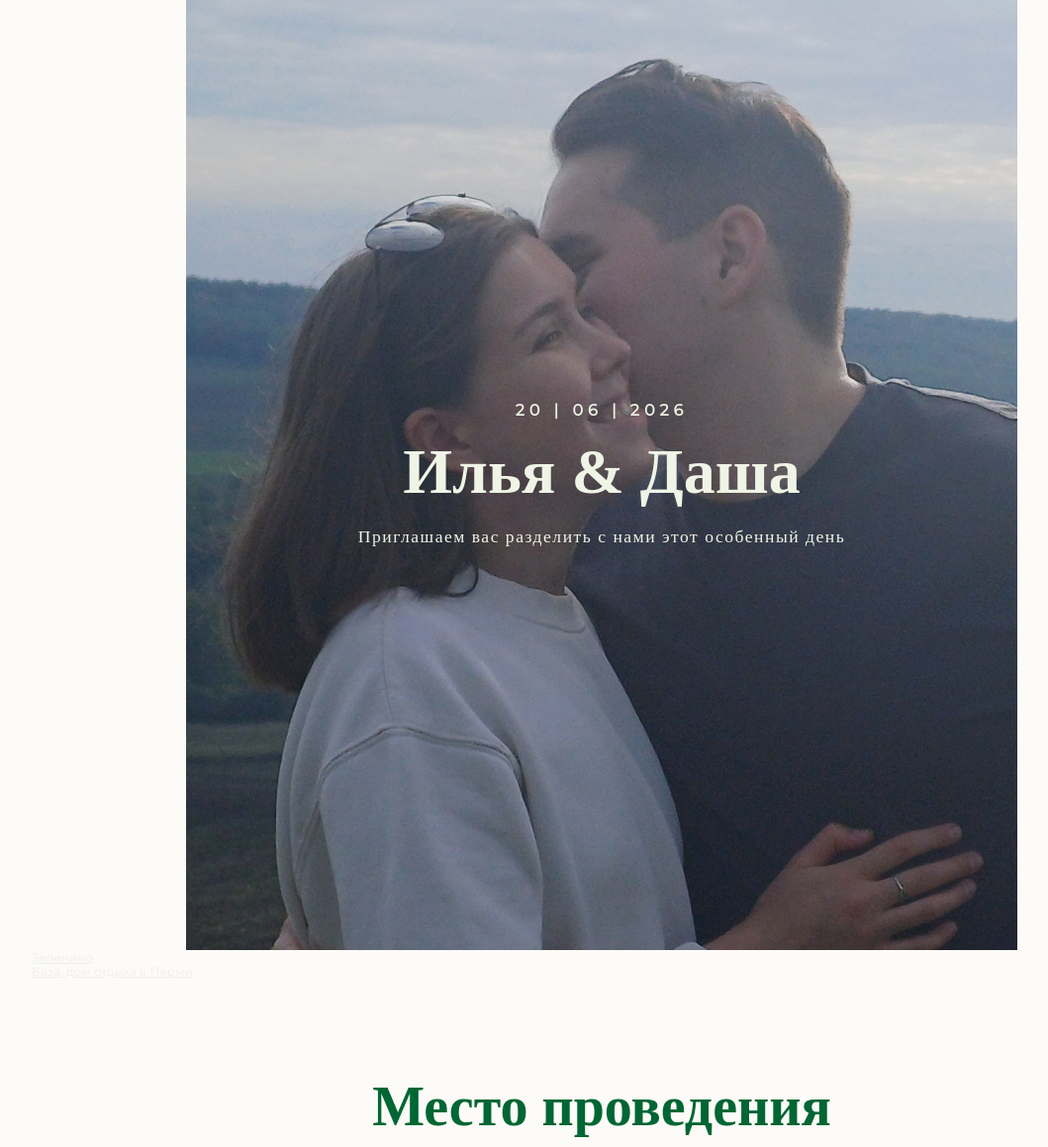
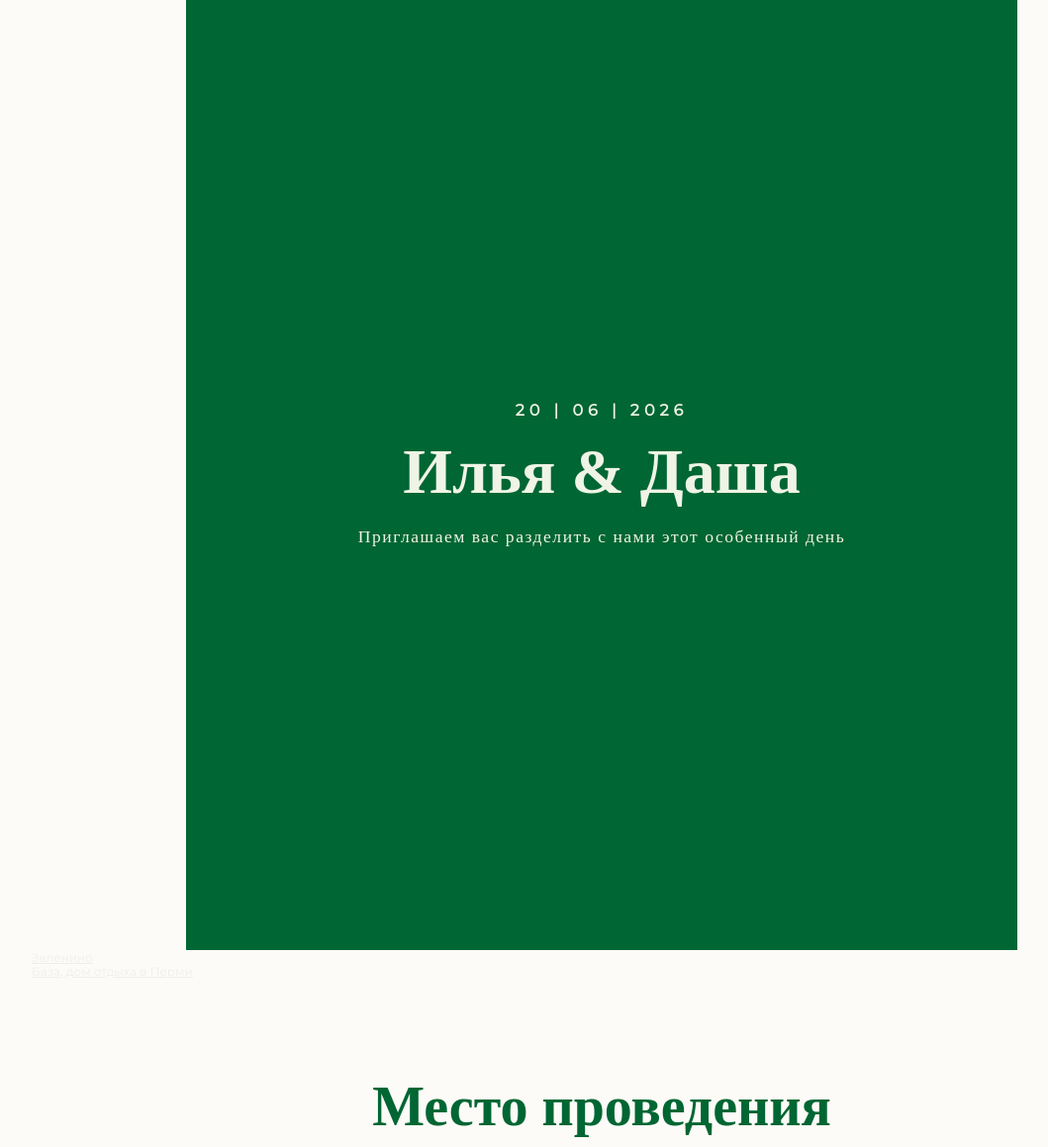
Before and after one commit to IlyaPetrovyh/wedding_website_IlyaDasha, a Flask app: page / in a window 1280 px wide. Shown: the top 1159 px of the page at 99% size, without its empty margins (32-1091 px from the left). Run offline with Flask 3, Linux system fonts and the light colour scheme.

Commit message:
background + webp

```diff
--- a/static/css/style.css
+++ b/static/css/style.css
@@ -28,9 +28,13 @@ h3 { font-size: 2.0rem; margin-bottom: 20px; }
 
 /* 1. Hero Section */
 .hero {
+    background-color: #006633;
+    background-image: url('../images/hero-bg.webp') center/cover no-repeat;
+    background-size: cover;
+    background-position: center;
+    transition: background 0.5s ease-in-out;
     position: relative;
     height: 100vh;
-    background: url('../images/hero-bg.jpg') center/cover no-repeat;
     display: flex;
     align-items: center;
     justify-content: center;
```
Also changed, not shown: static/images/hero-bg.jpg (deleted), static/images/hero-bg.webp (added).
